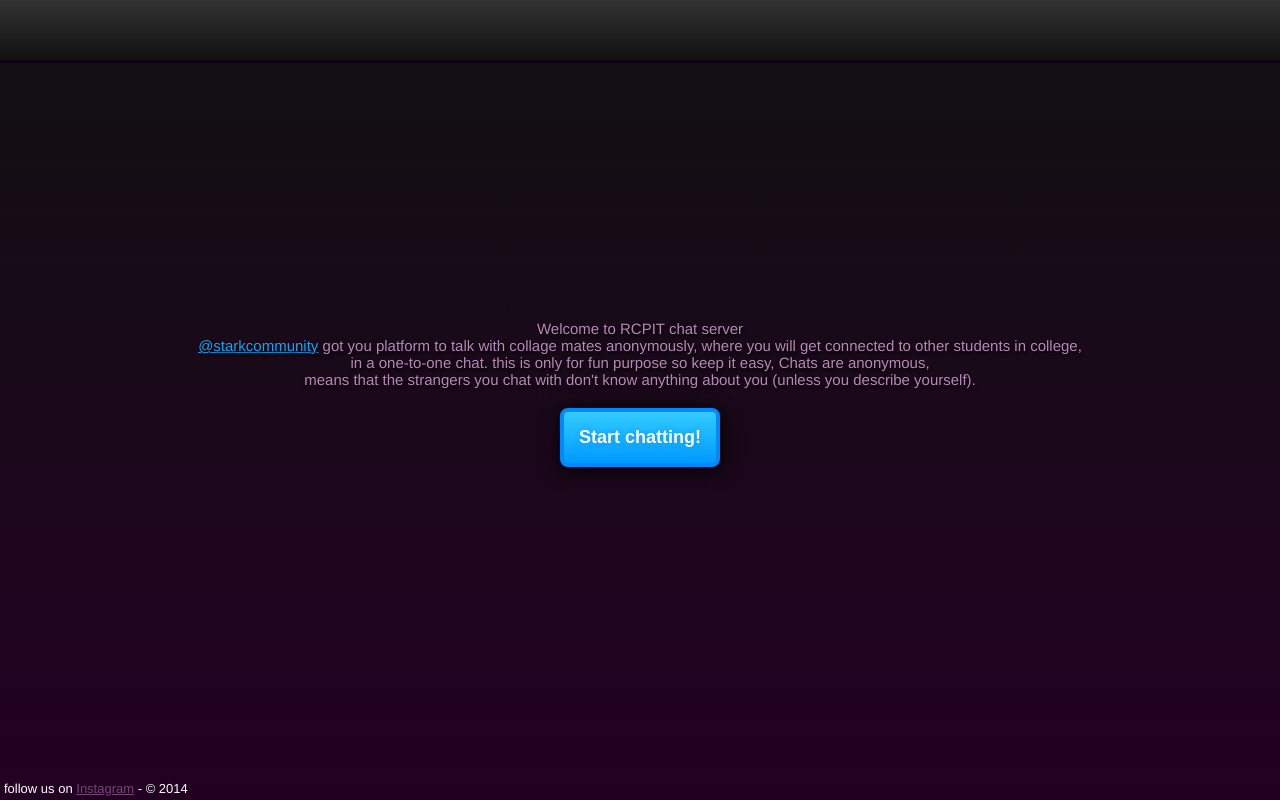
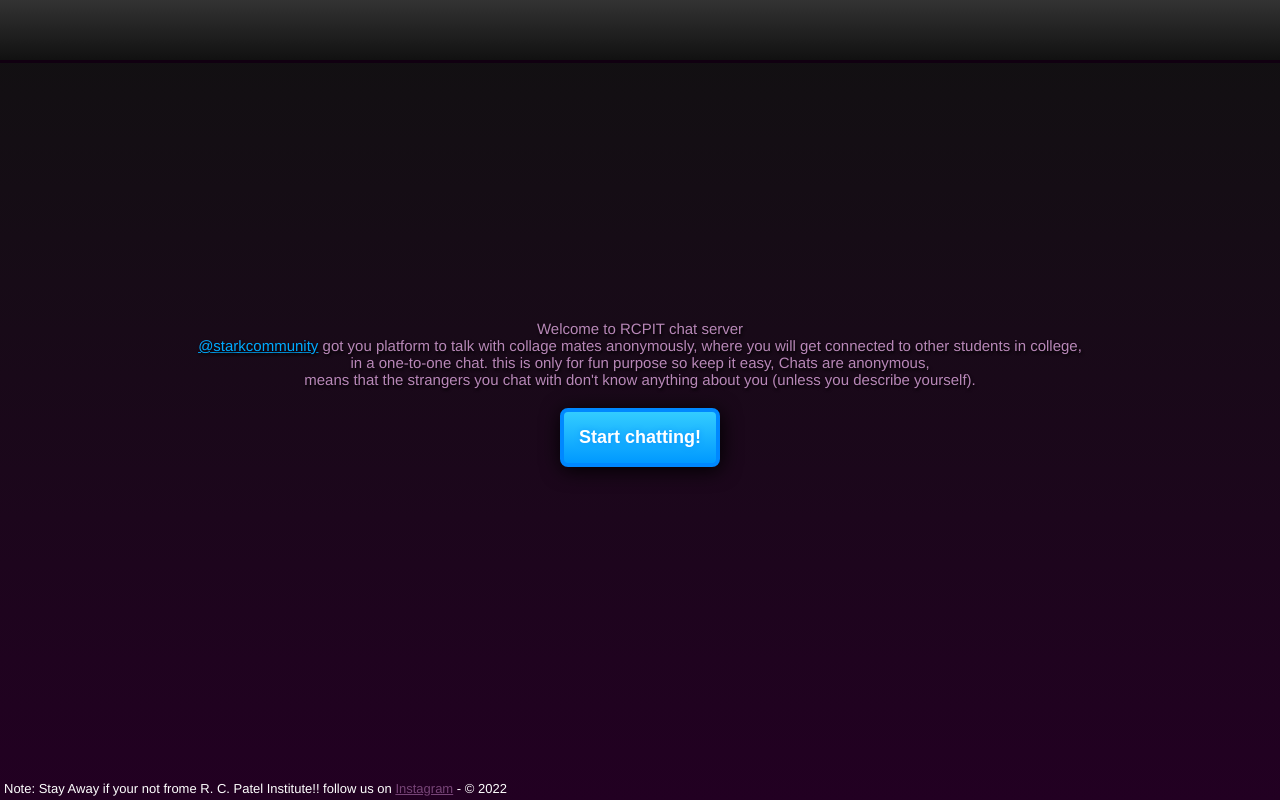
Before and after one commit to lalitt08/Stranger_Chatting_site, a plain HTML site: page index.html in a window 1280 px wide. Drawn offline with nearby package versions, Linux system fonts and the light colour scheme.

Commit message:
Update index.html

```diff
--- a/index.html
+++ b/index.html
@@ -53,7 +53,8 @@
 
 
 		<footer>
-			follow us on <a href="https://instagram.com/mr.starkk8" target="_blank">Instagram</a>  - &copy; 2014
+			Note: Stay Away if your not frome R. C. Patel Institute!!
+			follow us on <a href="https://instagram.com/mr.starkk8" target="_blank">Instagram</a>  - &copy; 2022
 		</footer>
 
 	</section>
```
